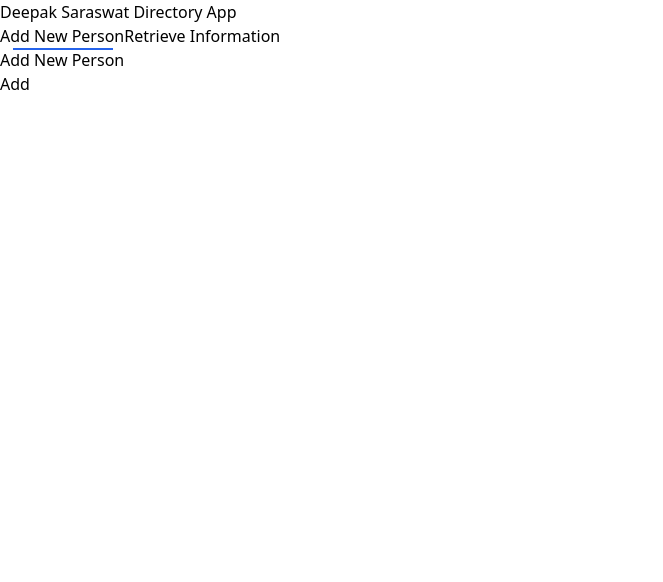
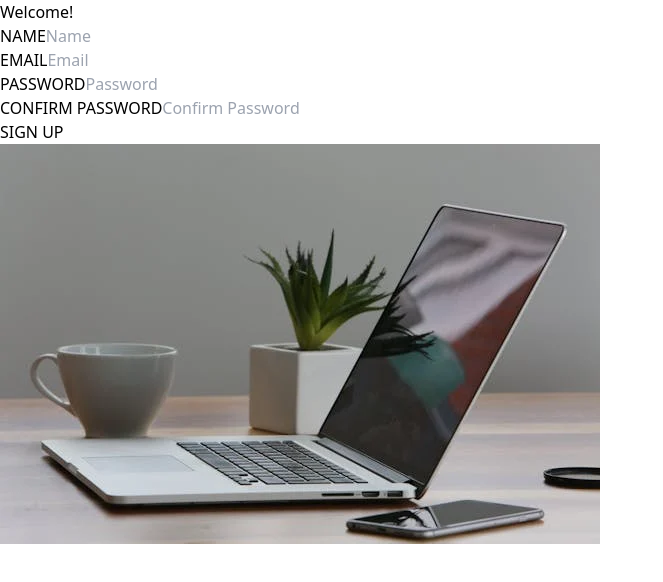
Before and after one commit to codewithedeepak238/formik-email-validation, a React (Vite) app: page / in a window 1280 px wide. Shown: the top 582 px of the page, without its empty margins (0-663 px from the left). Built offline with nearby package versions, Linux system fonts and the light colour scheme.

Commit message:
first commit

```diff
--- a/index.html
+++ b/index.html
@@ -4,7 +4,7 @@
     <meta charset="UTF-8" />
     <link rel="icon" type="image/svg+xml" href="/vite.svg" />
     <meta name="viewport" content="width=device-width, initial-scale=1.0" />
-    <title>Directory App</title>
+    <title>Email Validation</title>
   </head>
   <body>
     <div id="root"></div>
--- a/package.json
+++ b/package.json
@@ -10,10 +10,12 @@
     "preview": "vite preview"
   },
   "dependencies": {
+    "formik": "^2.4.6",
     "react": "^18.3.1",
     "react-dom": "^18.3.1",
     "react-router": "^6.25.1",
-    "react-router-dom": "^6.25.1"
+    "react-router-dom": "^6.25.1",
+    "yup": "^1.4.0"
   },
   "devDependencies": {
     "@types/react": "^18.3.3",
--- a/src/App.jsx
+++ b/src/App.jsx
@@ -1,13 +1,12 @@
-import { Header } from './components'
+import { Homepage } from './pages/Homepage'
 import './App.css'
-import { Allroutes } from './routes/Allroutes'
+
 
 function App() {
 
   return (
     <div className=''>
-      <Header/>
-      <Allroutes/>
+      <Homepage/>
     </div>
   )
 }
--- a/src/components/Header.jsx
+++ /dev/null
@@ -1,15 +0,0 @@
-import { Link } from "react-router-dom"
-
-export const Header = () => {
-    return (
-        <div>
-            <div className="text-2xl bg-blue-600 text-white text-center py-[2%]">
-                <h2>Deepak Saraswat Directory App</h2>
-            </div>
-            <div className="my-[2%] flex justify-evenly">
-                <Link to="/" className="text-white bg-blue-600 px-[15px] py-[5px]">Add New Person</Link>
-                <Link to="/retrieve" className="text-white bg-blue-600 px-[15px] py-[5px]">Retrieve Information</Link>
-            </div>
-        </div>
-    )
-}
--- a/src/components/PersonCard.jsx
+++ /dev/null
@@ -1,32 +0,0 @@
-import { usePerson } from "../context/PersonContext"
-
-export const PersonCard = ({user}) => {
-    let {deleteuser} = usePerson();
-    function handleDelete(user){
-        deleteuser(user.id)
-    }
-    return (
-        <>
-            <tr className="odd:bg-white odd:dark:bg-gray-900 even:bg-gray-50 even:dark:bg-gray-800 border-b dark:border-gray-700">
-                <th scope="row" className="px-6 py-4 font-medium text-gray-900 whitespace-nowrap dark:text-white">
-                    {user.username}
-                </th>
-                <td className="px-6 py-4">
-                    {user.d_o_b}
-                </td>
-                <td className="px-6 py-4">
-                    {user.aadharnum}
-                </td>
-                <td className="px-6 py-4">
-                    {user.moblienum}
-                </td>
-                <td className="px-6 py-4">
-                    {user.age}
-                </td>
-                <td className="px-6 py-4">
-                    <button onClick={()=>handleDelete(user)} type="submit" className="font-medium text-blue-600 dark:text-blue-500 hover:underline">Delete</button>
-                </td>
-            </tr>
-        </>
-    )
-}
--- a/src/components/index.jsx
+++ /dev/null
@@ -1,2 +0,0 @@
-export { Header } from "./Header";
-export { PersonCard } from "./PersonCard";
--- a/src/main.jsx
+++ b/src/main.jsx
@@ -2,15 +2,9 @@ import React from 'react'
 import ReactDOM from 'react-dom/client'
 import App from './App.jsx'
 import './index.css'
-import { BrowserRouter as Router } from 'react-router-dom'
-import { PersonProvider } from './context/PersonContext.jsx'
 
 ReactDOM.createRoot(document.getElementById('root')).render(
   <React.StrictMode>
-    <PersonProvider>
-    <Router>
       <App />
-    </Router>
-    </PersonProvider>
   </React.StrictMode>,
 )
--- a/src/pages/Homepage.jsx
+++ b/src/pages/Homepage.jsx
@@ -1,82 +1,37 @@
-import { useState } from "react"
-import { usePerson } from "../context/PersonContext";
-import { PersonCard } from "../components/PersonCard";
+import React from 'react';
+import laptop from "../assets/laptop.webp"
+import { useFormik } from 'formik';
 
 export const Homepage = () => {
-    const [show, setShow] = useState(false);
-    let { userdata, addUser } = usePerson();
-
-    function handleAdd(e){
-        e.preventDefault();
-        let name = e.target.name.value;
-        let dob = e.target.dob.value;
-        let aadhar = e.target.aadhar.value;
-        let mobile = e.target.mobile.value;
-        setShow(false);
-        addUser(name, dob, aadhar, mobile);
-    }
-
     return (
-        <div className="px-[6%]">
-            <h2 className="py-[1%] mb-[1%] text-[22px] pl-[1%] font-[500] relative add-border">Add New Person</h2>
-
-            <div>
-                <div className="relative overflow-x-auto shadow-md sm:rounded-lg">
-                    {
-                        userdata.length > 0 ? <table className="w-full text-sm text-left rtl:text-right text-gray-500 dark:text-gray-400">
-                        <thead className="text-xs text-gray-700 uppercase bg-gray-50 dark:bg-gray-700 dark:text-gray-400">
-                            <tr>
-                                <th scope="col" className="px-6 py-3">
-                                    Name
-                                </th>
-                                <th scope="col" className="px-6 py-3">
-                                    Date of birth
-                                </th>
-                                <th scope="col" className="px-6 py-3">
-                                    Aadhar Number
-                                </th>
-                                <th scope="col" className="px-6 py-3">
-                                    Mobile Number
-                                </th>
-                                <th scope="col" className="px-6 py-3">
-                                    Age
-                                </th>
-                                <th scope="col" className="px-6 py-3">
-                                    Action
-                                </th>
-                            </tr>
-                        </thead>
-                        <tbody>
-                            {
-                                userdata.map((user)=>{return(
-                                    <PersonCard user={user} key={user.id}/>
-                                )})
-                            }
-                        </tbody>
-                    </table>: ""
-                    }
-
+        <div className='flex justify-center items-center h-[100vh] bg-[#efedee]'>
+            <div className='w-[65%] h-[65vh] bg-white rounded-[10px] grid grid-cols-2 overflow-hidden'>
+                <form className='px-[8%] py-[10%]'>
+                    <h1 className='text-2xl'>Welcome!</h1>
+                    <div className='my-[2%] border-[1px] flex flex-col p-[2%] rounded-[5px]'>
+                        <label htmlFor="username" className='text-[12px] font-[500]'>NAME</label>
+                        <input className='outline-none' type="text" id='username' name='username' placeholder='Name' autoComplete='off' />
+                    </div>
+                    <div className='my-[5%] border-[1px] flex flex-col p-[2%] rounded-[5px]'>
+                        <label htmlFor="email" className='text-[12px] font-[500]'>EMAIL</label>
+                        <input className='outline-none' type="email" id='email' name='email' placeholder='Email' autoComplete='off' />
+                    </div>
+                    <div className='my-[5%] border-[1px] flex flex-col p-[2%] rounded-[5px]'>
+                        <label htmlFor="password" className='text-[12px] font-[500]'>PASSWORD</label>
+                        <input className='outline-none' type="password" id='password' name='password' placeholder='Password' autoComplete='off' />
+                    </div>
+                    <div className='my-[5%] border-[1px] flex flex-col p-[2%] rounded-[5px]'>
+                        <label htmlFor="confirm_password" className='text-[12px] font-[500]'> CONFIRM PASSWORD</label>
+                        <input className='outline-none' type="password" id='confirm_password' name='confirm_password' placeholder='Confirm Password' autoComplete='off' />
+                    </div>
+                    <div className='flex justify-center'>
+                        <button type='submit' className='bg-[#cccccc] text-white px-[5%] py-[2%] rounded-[5px]'>SIGN UP</button>
+                    </div>
+                </form>
+                <div>
+                    <img className='object-center object-cover h-[100%]' src={laptop} alt="laptop" />
                 </div>
-                <div className="mt-[1%]">
-                    {
-                        show && <form onSubmit={handleAdd}>
-                            <h2 className="text-[22px] text-center mb-[2%]">Fill below form for New Entry</h2>
-                            <div className="bg-gray-100 py-[2%] flex justify-between px-[2%] gap-[10px]">
-                                <input className="p-[0.5%] border outline-none w-full" id="name" name="name" type="text" placeholder="Name" required />
-                                <input className="p-[0.5%] border outline-none w-full" id="dob" name="dob" type="date" required />
-                                <input className="p-[0.5%] border outline-none w-full" id="aadhar" name="aadhar" type="number" placeholder="Aadhar Number" required />
-                                <input className="p-[0.5%] border outline-none w-full" id="mobile" name="mobile" type="number" placeholder="Mobile Number" required />
-                                <input className="p-[0.5%] border outline-none w-full" name="age" id="age" type="number" placeholder="Age" disabled/>
-                                <button className="p-[0.5%] text-blue-500 underline" type="submit">Save</button>
-                            </div>
-                        </form>
-                    }
-                </div>
-                <div>
-                    <button onClick={() => setShow(true)} className="text-white bg-blue-600 px-[35px] py-[10px] mt-[2%]">Add</button>
-                </div>
-
             </div>
         </div>
     )
-}
+};
--- a/src/pages/Retrieve.jsx
+++ /dev/null
@@ -1,35 +0,0 @@
-import { useState } from "react";
-import { usePerson } from "../context/PersonContext"
-
-export const Retrieve = () => {
-    let [user, setUser] = useState({});
-    const {retrieve} = usePerson();
-    function handleSubmit(e){
-        e.preventDefault();
-        let myuser = retrieve(e.target.aadhar.value);
-        setUser(myuser);
-        console.log(myuser);
-    }
-    return (
-        <div className="px-[6%]">
-            <h2 className="py-[1%] mb-[1%] text-[22px] pl-[1%] font-[500] relative add-border">Add Retrieve Information</h2>
-            <div>
-                <form onSubmit={handleSubmit} className='flex gap-[10px]'>
-                    <input className='px-[1%] outline-none w-[30%] border-[1px]' placeholder="Enter Aadhar No." type="number" id='aadhar' name='aadhar' required/>
-                    <button className='bg-blue-500 text-white px-[2%] py-[0.5%]' type='submit'>Find</button>
-                </form>
-            </div>
-            <div className='mt-[5%]'>
-                {
-                    user && <div>
-                        <p>Name: {user.username}</p>
-                        <p>DOB: {user.d_o_b}</p>
-                        <p>Aadhar: {user.aadharnum}</p>
-                        <p>Moblie: {user.moblienum}</p>
-                        <p>Age: {user.age}</p>
-                    </div>
-                }
-            </div>
-        </div>
-    )
-}
--- a/src/routes/Allroutes.jsx
+++ /dev/null
@@ -1,14 +0,0 @@
-import { Route, Routes } from "react-router-dom"
-import { Homepage } from "../pages/Homepage"
-import { Retrieve } from "../pages/Retrieve"
-
-export const Allroutes = () => {
-  return (
-    <>
-        <Routes>
-            <Route path="/" element={<Homepage/>}/>
-            <Route path="/retrieve" element={<Retrieve/>}/>
-        </Routes>
-    </>
-  )
-}
```
Also changed, not shown: src/context/PersonContext.jsx (deleted, +0 -53 lines), src/assets/laptop.webp (added), 1 other file (tests, documents, lock files or other folders).
